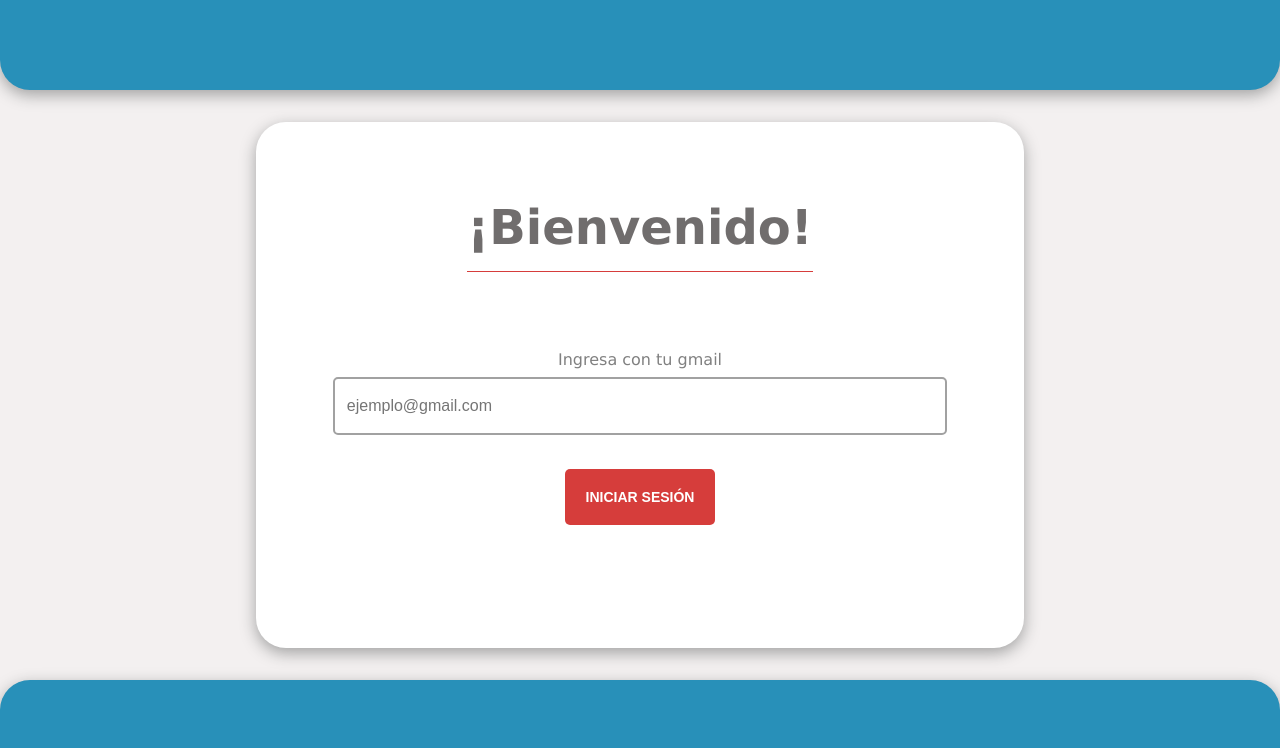
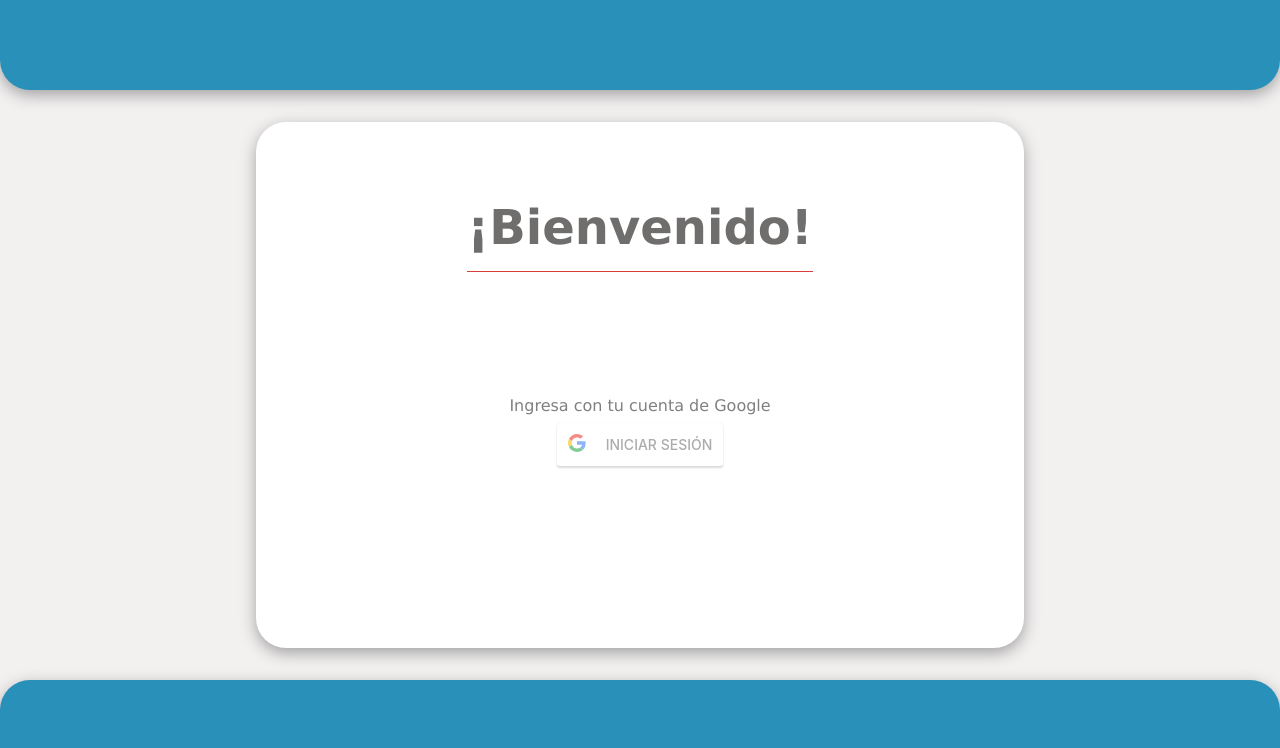
Before and after one commit to ProyectoIntegrador2018/solicitud-becas, a React (Create React App) app in the folder client/: page /iniciar-sesion in a window 1280 px wide. Shown: the top 748 px of the page. Built offline with nearby package versions, Linux system fonts and the light colour scheme; what apollo-link-rest would draw is missing.

Commit message:
Setup Google Auth on Client and Provider

```diff
--- a/client/src/Routes.tsx
+++ b/client/src/Routes.tsx
@@ -8,17 +8,11 @@ import Home from './components/homepage/Home';
 import PrivateRoute from './utils/router/PrivateRoute';
 import CreateConvening from './components/convention/create/CreateConvening';
 
-// this is a component just to make sure that we are deploying correctly,
-// when there's something to show at the beginning we should remove this
-const HelloComponent: React.FC = () => {
-  return <div>Hola !</div>;
-};
-
 const Routes: React.FC = () => {
-  // const { fetchUser } = useAuth();
+  // const { login } = useAuth();
 
   useEffect(() => {
-    // fetchUser();
+    // login();
     // eslint-disable-next-line
   }, []);
 
--- a/client/src/components/auth/AuthProvider.tsx
+++ b/client/src/components/auth/AuthProvider.tsx
@@ -1,5 +1,6 @@
 import React, { useState } from 'react';
 import { IAuthContext, IAuthState } from './auth.types';
+import { GoogleLoginResponse } from 'react-google-login';
 
 interface IProps {
   children: React.ReactNode;
@@ -11,8 +12,8 @@ const AuthProvider: React.FC<IProps> = ({ children }: IProps) => {
   const initialAuthState = {
     user: null,
     authenticated: false,
-    // loading: true,
     loading: false,
+    accessToken: '',
   };
 
   const [state, setState] = useState<IAuthState>(initialAuthState);
@@ -23,22 +24,30 @@ const AuthProvider: React.FC<IProps> = ({ children }: IProps) => {
       user: null,
       authenticated: false,
       loading: false,
+      accessToken: '',
     });
   };
 
-  const fetchUser = () => {
+  const login = (response: GoogleLoginResponse) => {
+    const { profileObj, accessToken } = response;
+    console.log(profileObj);
     // API get call para user
-    setState({
-      user: null,
-      authenticated: true,
-      loading: false,
-    });
+    if (accessToken) {
+      setState({
+        user: profileObj,
+        authenticated: true,
+        loading: false,
+        accessToken,
+      });
+    } else {
+      logout();
+    }
   };
 
   const context = {
     ...state,
     logout,
-    fetchUser,
+    login,
   };
 
   return <Context.Provider value={context}>{children}</Context.Provider>;
--- /dev/null
+++ b/client/src/components/auth/google/GoogleButton.tsx
@@ -0,0 +1,35 @@
+import React from 'react';
+import { GoogleLogin, GoogleLogout } from 'react-google-login';
+import useAuth from '../../../utils/hooks/useAuth';
+import './googleButton.css';
+
+// this isn't private necessarily, just a way to uniquely identify
+// the web application, the control panel for this is located in:
+// https://console.developers.google.com/apis/credentials?project=solicitud-becas
+const CLIENT_ID = '401453194268-j77retfhpocjvd3lhrniu3c35asluk9s.apps.googleusercontent.com';
+
+const GoogleButton: React.FC = () => {
+  const { login, logout, authenticated } = useAuth();
+  return (
+    <div>
+      {authenticated ? (
+        // documentation of what this options do
+        // https://github.com/anthonyjgrove/react-google-login#logout-props
+        <GoogleLogout clientId={CLIENT_ID} buttonText="Cerrar sesión" onLogoutSuccess={logout} />
+      ) : (
+        // documentation of what this options do
+        // https://github.com/anthonyjgrove/react-google-login#login-props
+        <GoogleLogin
+          clientId={CLIENT_ID}
+          buttonText="Iniciar sesión"
+          onSuccess={login}
+          cookiePolicy="single_host_origin"
+          responseType="id_token,token"
+          className="googleButton"
+        />
+      )}
+    </div>
+  );
+};
+
+export default GoogleButton;
--- /dev/null
+++ b/client/src/components/auth/google/googleButton.css
@@ -0,0 +1,13 @@
+.googleButton {
+  font-family: -apple-system, BlinkMacSystemFont, 'Segoe UI', Roboto, Oxygen, Ubuntu, Cantarell,
+    'Open Sans', 'Helvetica Neue', sans-serif !important;
+  font-weight: 800 !important;
+  text-transform: uppercase;
+  text-decoration: none;
+  transition: all 0.4s ease 0s;
+  min-width: 150px;
+}
+.googleButton:hover {
+  letter-spacing: 1px;
+  transition: all 0.4s ease 0s;
+}
--- a/client/src/components/auth/login/Login.tsx
+++ b/client/src/components/auth/login/Login.tsx
@@ -1,13 +1,12 @@
 import React from 'react';
 import useAuth from '../../../utils/hooks/useAuth';
 import Title from '../../title/Title';
-import PrimaryButton from '../../buttons/PrimaryButton';
-import TextInput from '../../input/TextInput';
+import GoogleButton from '../google/GoogleButton';
 import './login.css';
 import FieldLabel from '../../labels/field-label/FieldLabel';
 
 const Login: React.FC = () => {
-  const { loading, fetchUser } = useAuth();
+  const { loading } = useAuth();
   if (loading) return <div>Cargando...</div>;
   return (
     <main className="layout">
@@ -16,11 +15,8 @@ const Login: React.FC = () => {
           <Title size={1} text="¡Bienvenido!" />
         </div>
         <div className="login-actions">
-          <div className="login-email">
-            <FieldLabel text="Ingresa con tu gmail" htmlFor="email" />
-            <TextInput placeholder="ejemplo@gmail.com" id="email" size="l" />
-          </div>
-          <PrimaryButton text="Iniciar Sesión" type="submit" handleClick={fetchUser} />
+          <FieldLabel text="Ingresa con tu cuenta de Google" htmlFor="email" />
+          <GoogleButton />
         </div>
       </div>
     </main>
--- a/client/src/components/auth/login/login.css
+++ b/client/src/components/auth/login/login.css
@@ -18,6 +18,12 @@
     margin: 2rem 16rem;
   }
 }
+
+@media (min-width: 1400px) {
+  .login-layout {
+    margin: 2rem 24rem;
+  }
+}
 .login-email {
   width: 100%;
   display: flex;
@@ -30,10 +36,10 @@
   align-items: center;
   justify-content: center;
   height: 40%;
+  margin-bottom: 4rem;
 }
 .login-actions {
   width: 100%;
-  height: 40%;
   display: flex;
   flex-direction: column;
   align-items: center;
--- a/client/src/components/homepage/Home.tsx
+++ b/client/src/components/homepage/Home.tsx
@@ -4,11 +4,15 @@ import PrimaryButton from '../buttons/PrimaryButton';
 import SecondaryButton from '../buttons/SecondaryButton';
 import './home.css';
 import TextInput from '../input/TextInput';
+import useAuth from '../../utils/hooks/useAuth';
+import Title from '../title/Title';
 
 const Home: React.FC = () => {
+  const { user } = useAuth();
   return (
     <main className="layout">
       <div className="home-layout">
+        <Title text={user.name} size={1} />
         <Link to="/registrar-areas">
           <PrimaryButton
             text="Botón primario --> click para form registro de areas"
```
Also changed, not shown: client/src/GoogleBtn.tsx (deleted, +0 -74 lines), client/src/components/auth/auth.types.ts (+13 -13 lines).
